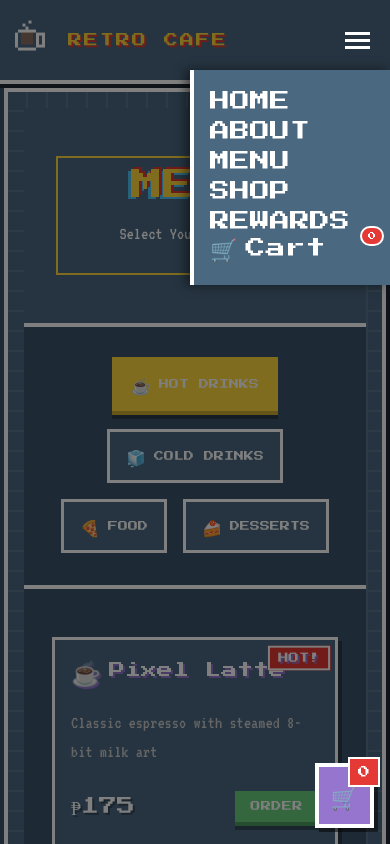
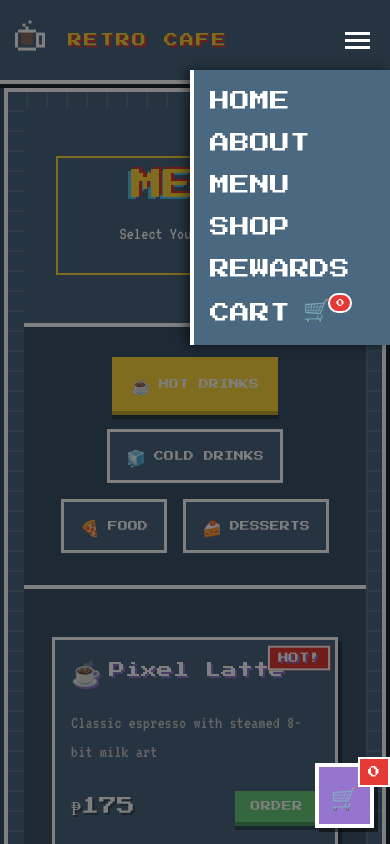
Before and after one commit to Leyam-07/Retro-Coffee_SPA, a React (Create React App) app: page /menu in a window 390 px wide. Both pictures are taken after a click on the button "Toggle menu". Shown: the top 844 px of the page. Built offline with nearby package versions, Linux system fonts and the light colour scheme.

Commit message:
Fix Mobile Cart Menu

```diff
--- a/src/App.css
+++ b/src/App.css
@@ -202,7 +202,7 @@ html body {
   border-radius: 10px;
   min-width: 20px;
   text-align: center;
-  top: -5px;
+  top: 0px;
 }
 
 /* Hide cart label on desktop, show on mobile */
@@ -215,6 +215,19 @@ html body {
     display: inline;
     font-family: "Press Start 2P", cursive;
     font-size: 20px;
+    position: relative;
+    top: 5px;
+    right: 0;
+    margin-right: 5px;
+  }
+  .cart-icon {
+    left: 0;
+    position: relative;
+  }
+  .nav-link.cart-status .cart-count {
+    left: -10px;
+    position: relative;
+    top: -5px;
   }
 }
 
@@ -398,7 +411,7 @@ p {
     background-color: var(--retro-bg-light);
     flex-direction: column;
     padding: 1rem;
-    gap: 0;
+    gap: 0.75rem;
     width: 250px;
     max-width: 80%;
     border-left: 4px solid var(--retro-white);
@@ -428,7 +441,7 @@ p {
 
   .nav-link {
     width: 100%;
-    padding: 1rem;
+    padding: 1.25rem 1rem;
     font-size: 12px;
     border-bottom: 1px solid rgba(255, 255, 255, 0.1);
     text-align: left;
@@ -2212,7 +2225,7 @@ p {
 .cart-count {
   position: absolute;
   top: -10px;
-  right: -10px;
+  right: -20px;
   background-color: var(--retro-red);
   color: var(--retro-white);
   font-size: 12px;
--- a/src/components/Header.js
+++ b/src/components/Header.js
@@ -67,9 +67,9 @@ const Header = () => {
               onClick={handleCartClick}
               className="nav-link cart-status"
             >
+              <span className="cart-label">CART</span>
               <span className="cart-icon">🛒</span>
               <span className="cart-count">{totalItems}</span>
-              <span className="cart-label">Cart</span>
             </a>
           </div>
 
```
